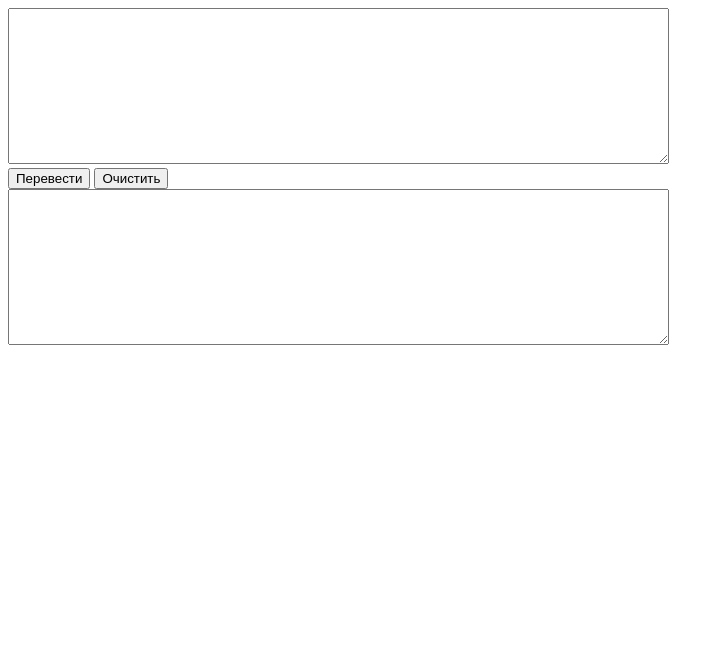
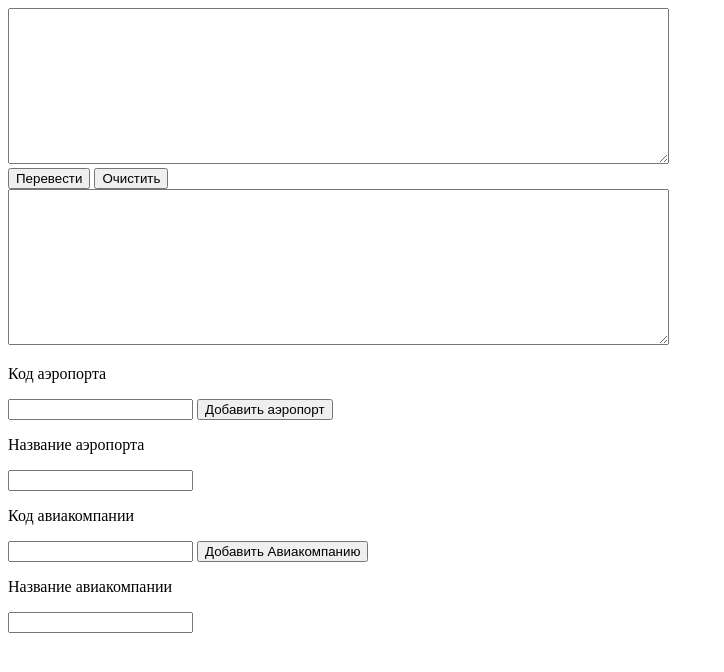
Before and after one commit to Vladgx/vladgx.github.io, a plain HTML site: page index.html in a window 1280 px wide. Shown: the whole page, without its empty margins (0-724 px from the left). Drawn offline with Linux system fonts and the light colour scheme.

Commit message:
Update index.html

```diff
--- a/index.html
+++ b/index.html
@@ -169,7 +169,19 @@
      }
      pnr2.value=aircomStr+pnr2.value;
    }
+    function addairp()
+   {
+    var airpc = document.getElementById("airpcode");
+    var airpn = document.getElementById("airpname");
+    airports[airpc.value]=airpn.value;
 
+   }
+   function addairc()
+   {
+    var paircc = document.getElementById("iairccode");
+    var paircn = document.getElementById("iaircname");
+     aircoms[paircc.value]=paircn.value;
+   }
  </script>
 <body>
 <form action="get">
@@ -179,6 +191,18 @@
   <input type="reset" value="Очистить">
 <br>
 <textarea id="pnr2"rows=10 cols=80></textarea>
+  <br>
+<p>Код аэропорта</p>
+<input type="text" value="" id="airpcode">
+<input type='button' value="Добавить аэропорт" name='btaddairp' onclick="addairp()">
+<p>Название аэропорта</p>
+<input type='text' value="" id='airpname'>
+<br>
+<p>Код авиакомпании</p>
+<input type="text" value="" id="iairccode">
+<input type='button' value="Добавить Авиакомпанию" name='btaddairp' onclick="addairc()">
+<p>Название авиакомпании</p>
+<input type="text" value="" id="iaircname">
 </form>
 </body>
 </html>
```
